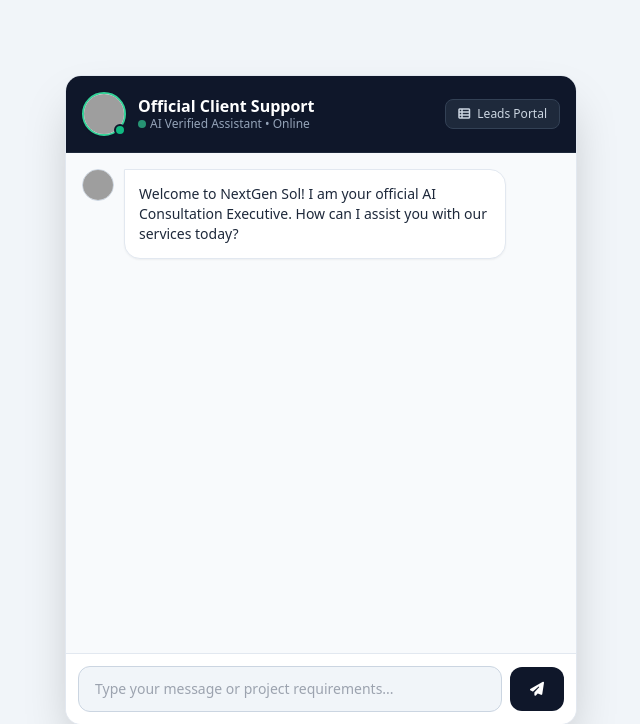
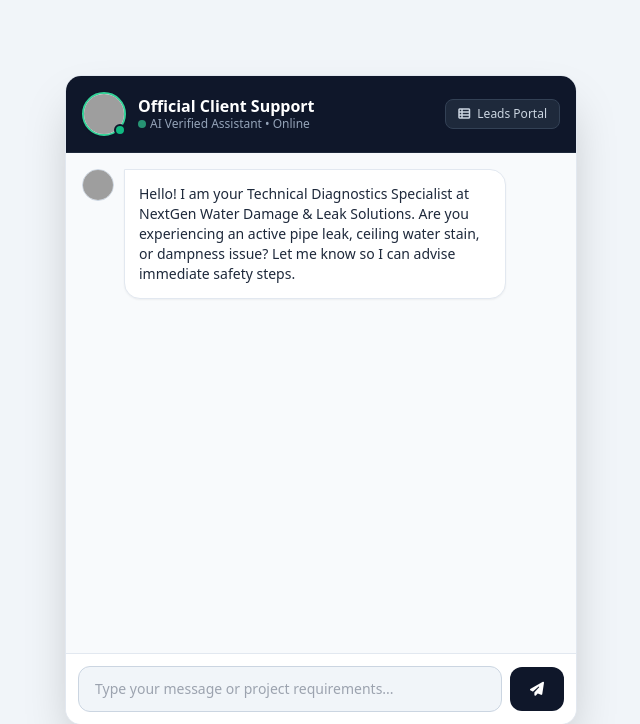
Before and after one commit to alihamzafysal-hub/AI-sales-bot, a FastAPI app: page / in a window 1280 px wide. Shown: the top 724 px of the page, without its empty margins (319-959 px from the left). Run offline with FastAPI, Linux system fonts and the light colour scheme; some libraries are stand-ins or nearby versions; grey boxes are pictures that could not be loaded.

Commit message:
Update index.html

```diff
--- a/templates/index.html
+++ b/templates/index.html
@@ -45,7 +45,7 @@
                 <img src="https://cdn.phototourl.com/member/2026-09-27-096cc194-f699-4ff4-9178-d37994399265.png"
                      class="w-8 h-8 rounded-full border border-slate-300 bg-white object-cover">
                 <div class="bg-white border border-slate-200 text-slate-800 p-3.5 rounded-2xl rounded-tl-none shadow-sm max-w-[80%] text-sm">
-    Welcome to NextGen Sol! I am your official AI Consultation Executive. How can I assist you with our services today?
+    Hello! I am your Technical Diagnostics Specialist at NextGen Water Damage & Leak Solutions. Are you experiencing an active pipe leak, ceiling water stain, or dampness issue? Let me know so I can advise immediate safety steps.
 </div>
             </div>
         </div>
```
